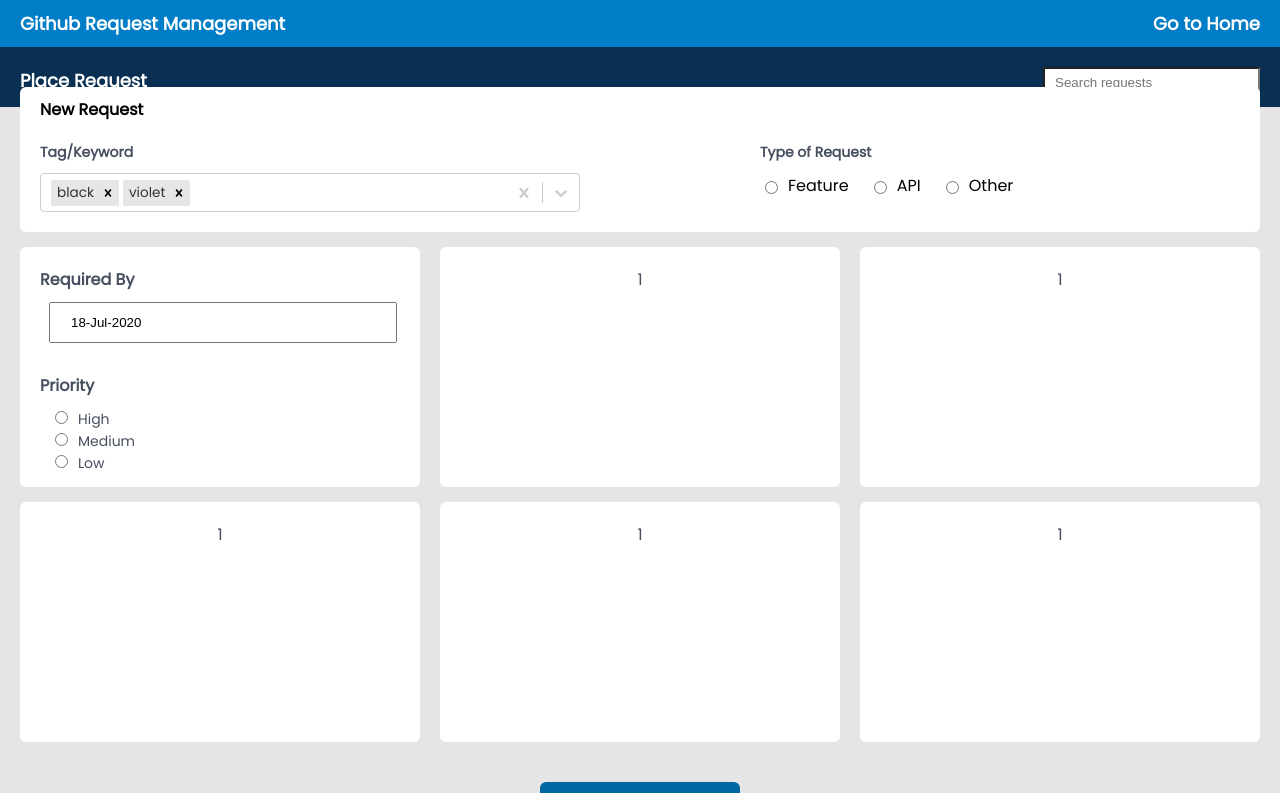
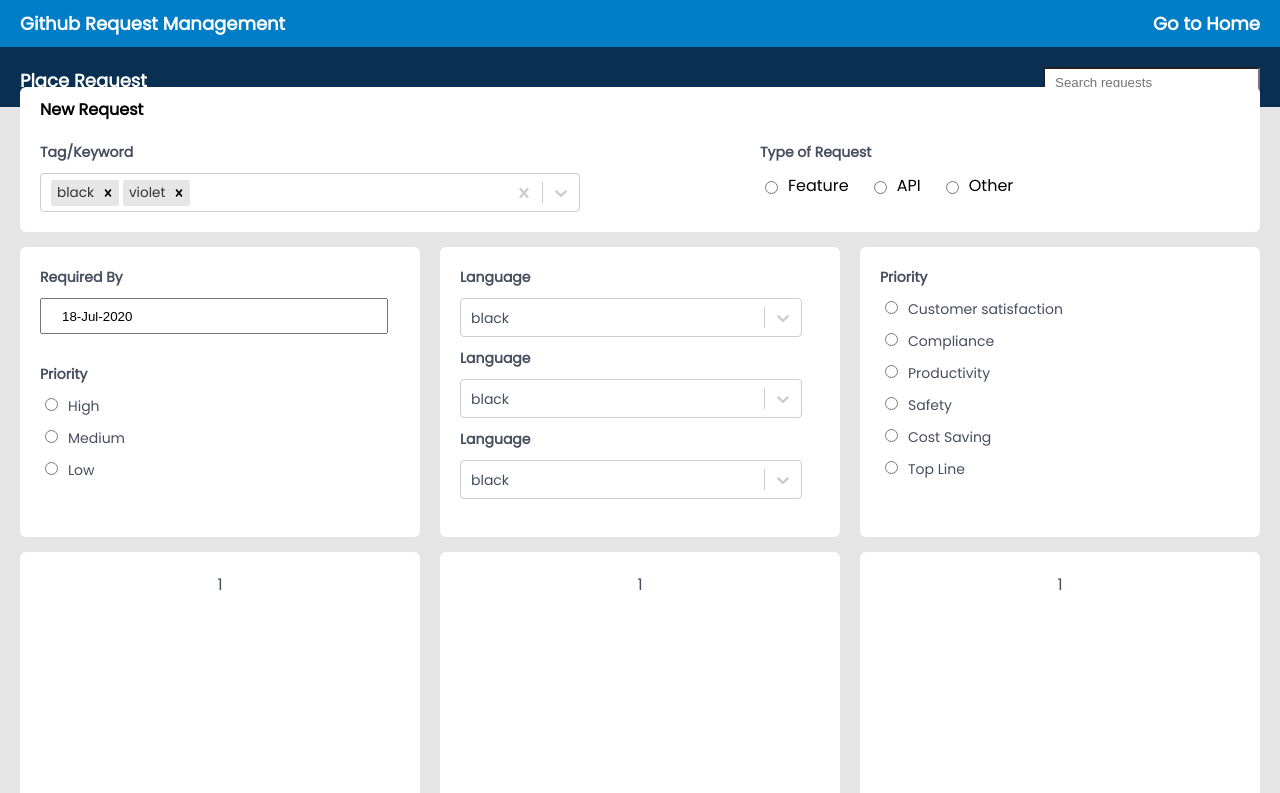
Before and after one commit to Ranjith10/react-forms, a React (Create React App) app: page /advanced-form in a window 1280 px wide. Shown: the top 793 px of the page. Built offline with nearby package versions, Linux system fonts and the light colour scheme.

Commit message:
Added other fields for advanced-form

```diff
--- a/src/Forms/AdvancedForm.css
+++ b/src/Forms/AdvancedForm.css
@@ -111,7 +111,6 @@
     margin-right: 20px;
     cursor: pointer;
 }
-
 .adv-form-content-row-1,
 .adv-form-content-row-2 {
     display: flex;
@@ -128,7 +127,7 @@
     width: 33%;
     margin-right: 20px;
     border-radius: 6px;
-    height: 200px;
+    height: 250px;
     padding: 20px;
 }
 .form-content-box:last-child {
@@ -149,47 +148,70 @@ form > button[type='submit'] {
     cursor: pointer;
     height: 40px;
 }
-.date-picker-container {
+.date-picker-container,
+.req-info-container {
     display: flex;
     flex-direction: column;
     align-items: flex-start;
     width: 100%;
 }
-.priority-selection-container {
+.priority-selection-container,
+.key-impact-container {
     display: flex;
     flex-direction: column;
     align-items: flex-start;
     margin-top: 30px;
 }
-.priority-value-container {
+.priority-value-container,
+.impact-value-container {
     display: flex;
     flex-direction: column;
     align-items: flex-start;
-    margin: 10px 0 0 10px;
     font-size: 14px;
 }
-.priority-value-container > div > input {
+.priority-value-container > div,
+.impact-value-container > div {
+    margin-bottom: 10px;
+}
+.priority-value-container > div > input,
+.impact-value-container > div > input {
     margin-right: 10px;
     cursor: pointer;
 }
-.priority-value-container > div > label {
+.priority-value-container > div > label,
+.impact-value-container > div > label {
     cursor: pointer;
 }
 .date-picker-label,
-.priority-label {
+.priority-label,
+.language-label,
+.key-impact-label {
     font-weight: 600;
-    font-size: 16px;
+    font-size: 14px;
+    margin-bottom: 10px;
 }
 .custom-date-picker {
     width: calc(100% - 20px);
-    height: 35px;
+    height: 30px;
     padding-left: 20px;
     outline: none;
 }
 .datepicker-container {
     width: 100%;
-    margin-top: 10px;
+    display: flex;
 }
 .react-datepicker-wrapper {
     width: 95%;
 }
+.req-info-select {
+    height: 30px;
+    width: 95%;
+    margin-bottom: 20px;
+}
+.req-info-select .css-1uccc91-singleValue {
+    color: #464e5f;
+    font-size: 14px;
+}
+.key-impact-container {
+    margin-top: 0;
+}
--- a/src/Forms/AdvancedForm.js
+++ b/src/Forms/AdvancedForm.js
@@ -2,7 +2,6 @@ import React, { useState } from 'react'
 import { NavLink } from 'react-router-dom'
 import Select from 'react-select'
 import DatePicker from 'react-datepicker'
-// import 'react-datepicker/dist/react-datepicker-cssmodules.css'
 import 'react-datepicker/dist/react-datepicker.css'
 
 import './AdvancedForm.css'
@@ -108,7 +107,6 @@ const AdvancedForm = () => {
                                         peekNextMonth
                                         showMonthDropdown
                                         dateFormat='dd-MMM-yyyy'
-                                        // showYearDropdown
                                         dropdownMode='select'
                                         minDate={new Date()}
                                         className='custom-date-picker'
@@ -150,8 +148,103 @@ const AdvancedForm = () => {
                                 </div>
                             </div>
                         </div>
-                        <div className='form-content-box'>1</div>
-                        <div className='form-content-box'>1</div>
+                        <div className='form-content-box'>
+                            <div className='req-info-container'>
+                                <div className='language-label'>Language</div>
+                                <Select
+                                    defaultValue={colourOptions[2]}
+                                    name='colors'
+                                    options={colourOptions}
+                                    className='req-info-select'
+                                    classNamePrefix='select'
+                                />
+                                <div className='language-label'>Language</div>
+                                <Select
+                                    defaultValue={colourOptions[2]}
+                                    name='colors'
+                                    options={colourOptions}
+                                    className='req-info-select'
+                                    classNamePrefix='select'
+                                />
+                                <div className='language-label'>Language</div>
+                                <Select
+                                    defaultValue={colourOptions[2]}
+                                    name='colors'
+                                    options={colourOptions}
+                                    className='req-info-select'
+                                    classNamePrefix='select'
+                                />
+                            </div>
+                        </div>
+                        <div className='form-content-box'>
+                            <div className='key-impact-container'>
+                                <div className='key-impact-label'>Priority</div>
+                                <div className='impact-value-container'>
+                                    <div>
+                                        <input
+                                            type='radio'
+                                            id='customer-satisfaction'
+                                            name='key-impact'
+                                            value='customer-satisfaction'
+                                        />
+                                        <label for='customer-satisfaction'>
+                                            Customer satisfaction
+                                        </label>
+                                    </div>
+                                    <div>
+                                        <input
+                                            type='radio'
+                                            id='compliance'
+                                            name='key-impact'
+                                            value='compliance'
+                                        />
+                                        <label for='compliance'>
+                                            Compliance
+                                        </label>
+                                    </div>
+                                    <div>
+                                        <input
+                                            type='radio'
+                                            id='productivity'
+                                            name='key-impact'
+                                            value='productivity'
+                                        />
+                                        <label for='productivity'>
+                                            Productivity
+                                        </label>
+                                    </div>
+                                    <div>
+                                        <input
+                                            type='radio'
+                                            id='safety'
+                                            name='key-impact'
+                                            value='safety'
+                                        />
+                                        <label for='safety'>Safety</label>
+                                    </div>
+                                    <div>
+                                        <input
+                                            type='radio'
+                                            id='cost-saving'
+                                            name='key-impact'
+                                            value='cost-saving'
+                                        />
+                                        <label for='cost-saving'>
+                                            Cost Saving
+                                        </label>
+                                    </div>
+                                    <div>
+                                        <input
+                                            type='radio'
+                                            id='top-line'
+                                            name='key-impact'
+                                            value='top-line'
+                                        />
+                                        <label for='top-line'>Top Line</label>
+                                    </div>
+                                </div>
+                            </div>
+                        </div>
                     </div>
                     <div className='adv-form-content-row-2'>
                         <div className='form-content-box'>1</div>
```
